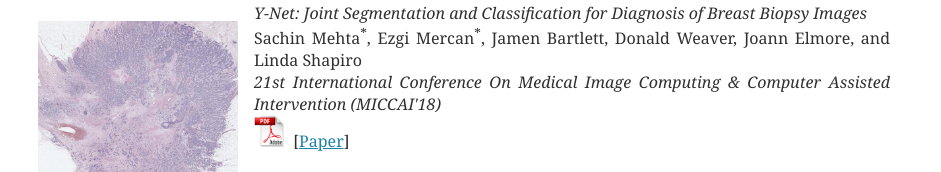
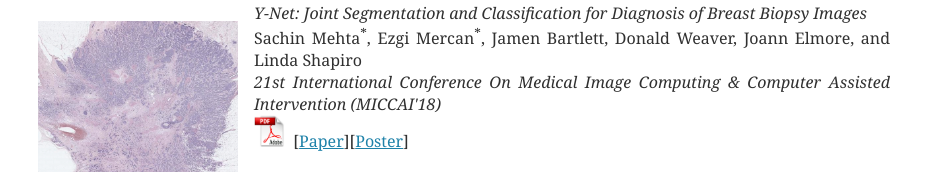
Before and after one commit to sacmehta/YNet, a plain HTML site: page index.html in a window 1280 px wide. Shown: the part 992-1164 px from the top of the page, without its empty margins (128-1069 px from the left). Drawn offline with Linux system fonts and the light colour scheme.

Commit message:
added poster

```diff
--- a/index.html
+++ b/index.html
@@ -69,7 +69,7 @@ function buttonSwitch(id, text)
 	<br>
 	<em>21st International Conference On Medical Image Computing & Computer Assisted Intervention (MICCAI'18)</em>
 	<br>
-	<img alt="" height="32" src="webfigures/pdf.jpg" width="31">&nbsp;&nbsp;[<a target="_blank" href="https://arxiv.org/abs/1806.01313">Paper</a>]<br><br>
+	<img alt="" height="32" src="webfigures/pdf.jpg" width="31">&nbsp;&nbsp;[<a target="_blank" href="https://arxiv.org/abs/1806.01313">Paper</a>][<a target="_blank" href="webfigures/MICCAI_18.pdf">Poster</a>]<br><br>
 	<img alt="" height="32" src="webfigures/github.jpg" width="31">&nbsp;&nbsp;[<a target="_blank" href="https://github.com/sacmehta/YNet">Source Code</a>]<br><br>
 	</td>
 	</tr>
```
